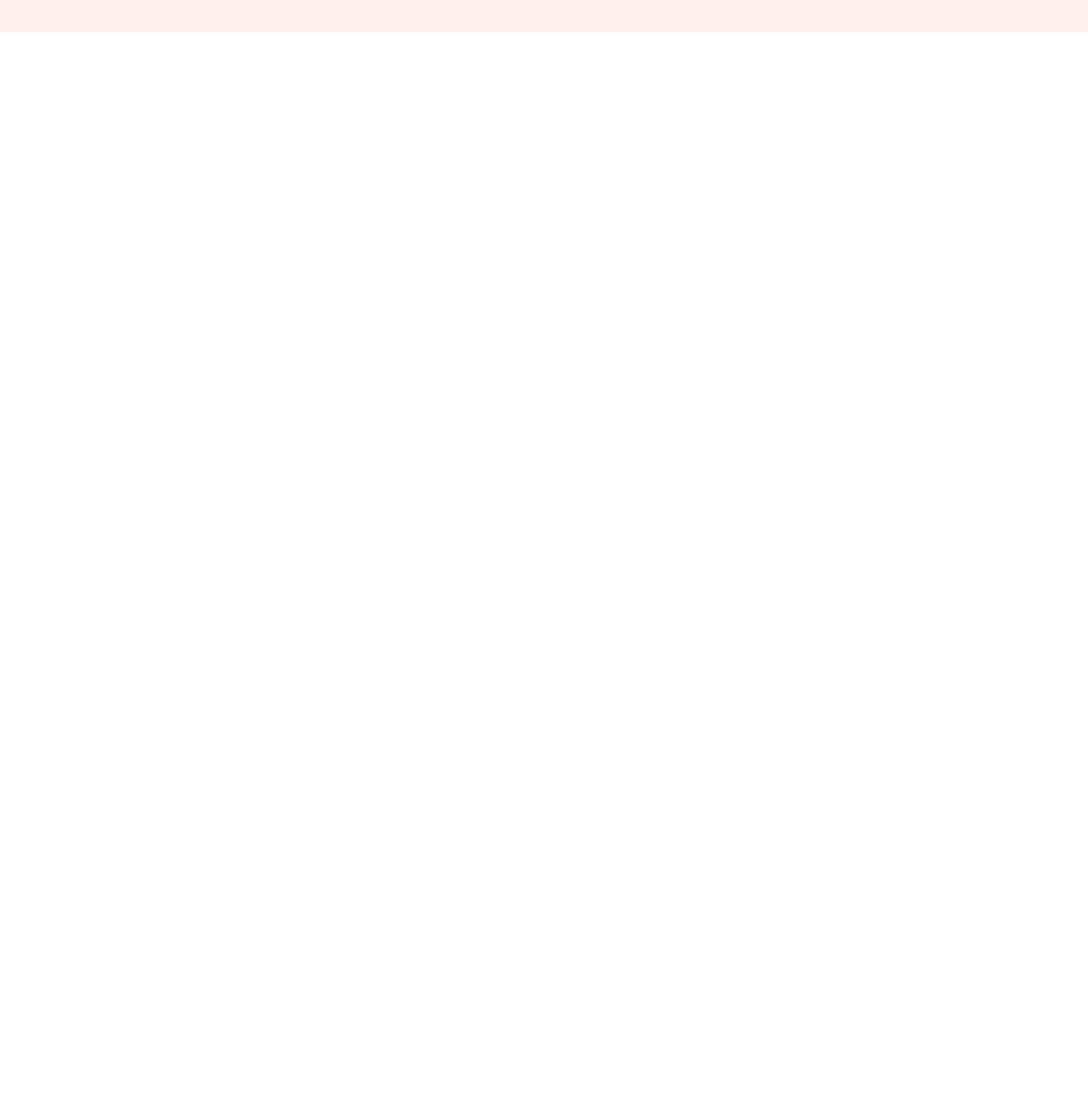
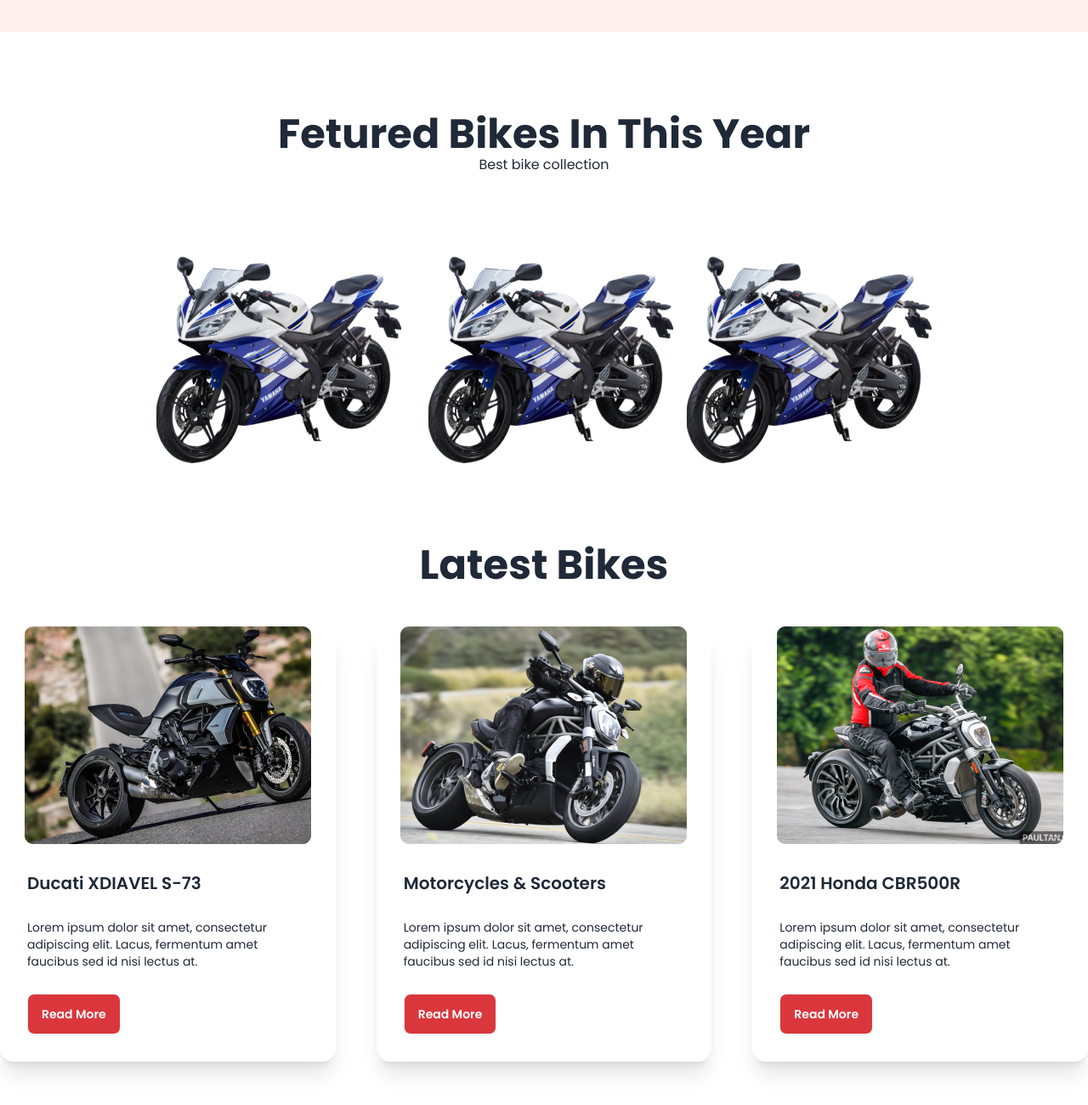
Before and after one commit to srsshawon/biker-zone-daisyui, a plain HTML site: page index.html in a window 1280 px wide. Shown: the part 580-1880 px from the top of the page at 85% size. Before the commit the page ends 800 px from the top, so only its background shows below. Drawn offline with nearby package versions, Linux system fonts and the light colour scheme.

Commit message:
lateet bike section done

```diff
--- a/index.html
+++ b/index.html
@@ -142,17 +142,76 @@
     </header>
     <main class="md:container mx-auto">
       <!-- featured Bike section -->
-      <section>
+      <section class="mt-24 text-center sm:flex sm:flex-col justify-center items-center gap-4">
         <div>
           <!-- text Section -->
-           <div>
-
+           <div class="text-center mb-24">
+            <h2 class="text-5xl font-bold">Fetured Bikes In This Year</h2>
+            <p>Best bike collection</p>
            </div>
 
            <!-- Image section -->
-            <div></div>
+            <div class="grid grid-cols-1 lg:grid-cols-3 justify-evenly text-center space-x-4">
+              <img src="images/others/feature-bike.png" alt="">
+              <img src="images/others/feature-bike.png" alt="">
+              <img src="images/others/feature-bike.png" alt="">
+
+            </div>
         </div>
       </section>
+      <!-- Latest Bike section -->
+       <section class="my-24 ">
+        <h3 class="text-5xl font-bold text-center mb-12">Latest Bikes</h3>
+        <!-- cards -->
+         <div class="grid grid-cols-1 md:grid-cols-2 lg:grid-cols-3 gap-12">
+          <!-- card 1 -->
+          <div class="card bg-base-100  shadow-xl">
+            <figure>
+              <img
+                src="images/others/latest1.png"
+                alt="Shoes" />
+            </figure>
+            <div class="card-body space-y-5">
+              <h2 class="card-title">Ducati XDIAVEL S-73</h2>
+              <p class="text-sm">Lorem ipsum dolor sit amet, consectetur adipiscing elit. Lacus, fermentum amet faucibus sed id nisi lectus at.</p>
+              <div class="card-actions justify-start">
+                <button class="btn bg-bike-primary text-white">Read More</button>
+              </div>
+            </div>
+          </div>
+          <!-- card 2 -->
+          <div class="card bg-base-100  shadow-xl">
+            <figure>
+              <img
+                src="images/others/latest2.png"
+                alt="Shoes" />
+            </figure>
+            <div class="card-body space-y-5">
+              <h2 class="card-title">Motorcycles & Scooters</h2>
+              <p class="text-sm">Lorem ipsum dolor sit amet, consectetur adipiscing elit. Lacus, fermentum amet faucibus sed id nisi lectus at.</p>
+              <div class="card-actions justify-start">
+                <button class="btn bg-bike-primary text-white">Read More</button>
+              </div>
+            </div>
+          </div>
+           <!-- card 3 -->
+           <div class="card bg-base-100  shadow-xl">
+            <figure>
+              <img
+                src="images/others/latest3.png"
+                alt="Shoes" />
+            </figure>
+            <div class="card-body space-y-5">
+              <h2 class="card-title">2021 Honda CBR500R</h2>
+              <p class="text-sm">Lorem ipsum dolor sit amet, consectetur adipiscing elit. Lacus, fermentum amet faucibus sed id nisi lectus at.</p>
+              <div class="card-actions justify-start">
+                <button class="btn bg-bike-primary text-white">Read More</button>
+              </div>
+            </div>
+          </div>
+         </div>
+       </section>
+
     </main>
     <footer>
 
```
